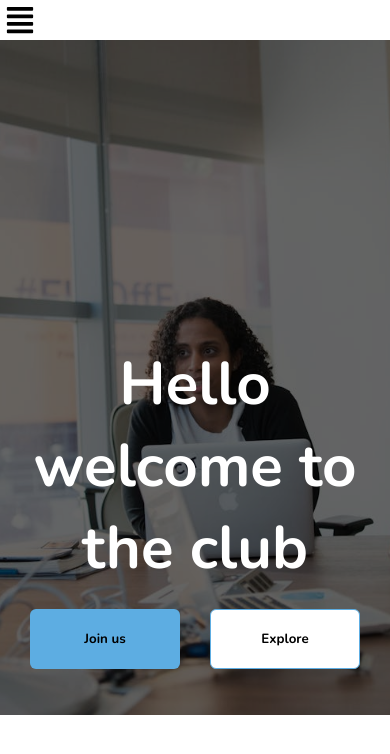
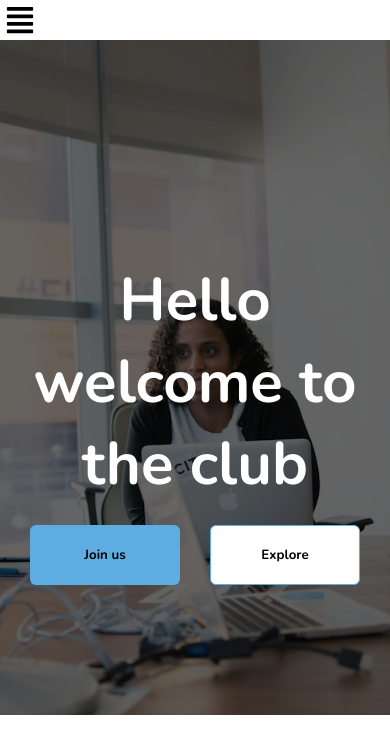
Before and after one commit to Naominm/mutc-website, a React (Vite) app: page / in a window 390 px wide. Shown: the top 754 px of the page. Built offline with nearby package versions, Linux system fonts and the light colour scheme.

Commit message:
Build the Hero section

```diff
--- a/src/pages/Home/Hero.css
+++ b/src/pages/Home/Hero.css
@@ -18,6 +18,11 @@
     font-family: var(--font-secondary);
     width: 100%;
     text-align: center;
+}
+@media screen and (max-width:62em) {
+    .hero-text-content{
+        top: 50%;
+    }
 }
 .overlay {
     position: absolute;
```
